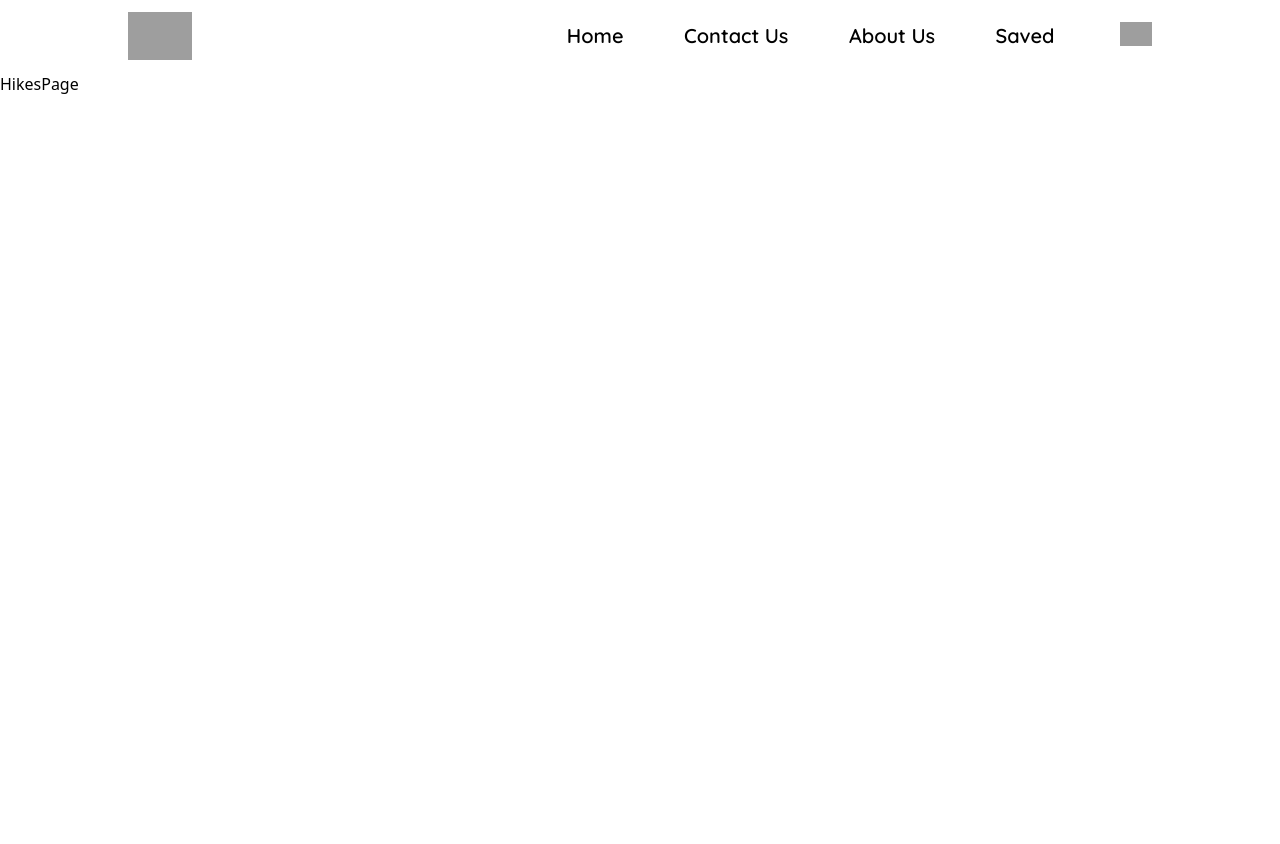
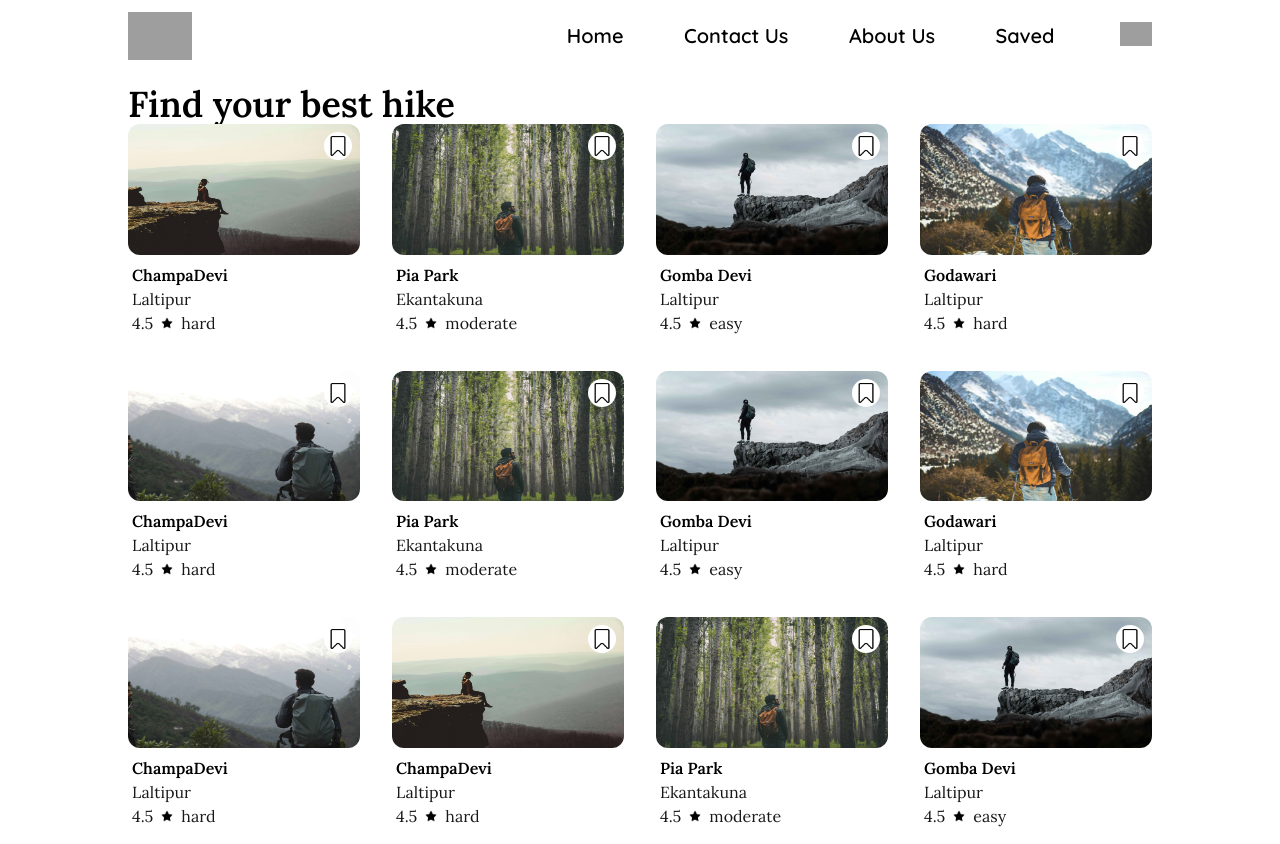
Before and after one commit to sunilshrestha07/HikerHeven, a React (Vite) app in the folder client/: page /level/all in a window 1280 px wide. Before the commit the page ends 800 px from the top, so only its background shows below. Built offline with nearby package versions, Linux system fonts and the light colour scheme; grey boxes are pictures that could not be loaded.

Commit message:
made find more page

```diff
--- a/client/src/pages/HikesPage.tsx
+++ b/client/src/pages/HikesPage.tsx
@@ -1,5 +1,60 @@
+import { Link } from "react-router-dom";
+import { paddingSize } from "../declareSize";
+
 export default function HikesPage() {
+  const favorite =[
+    {name:'ChampaDevi',location:'Laltipur',rating:'4.5',image:'/crouselImage/lowOne.jpg',level:'hard'},
+    {name:'Pia Park',location:'Ekantakuna',rating:'4.5',image:'/crouselImage/lowTwo.jpg',level:'moderate'},
+    {name:'Gomba Devi',location:'Laltipur',rating:'4.5',image:'/crouselImage/lowThree.jpg',level:'easy'},
+    {name:'Godawari',location:'Laltipur',rating:'4.5',image:'/crouselImage/lowFour.jpg',level:'hard'},
+    {name:'ChampaDevi',location:'Laltipur',rating:'4.5',image:'/crouselImage/lowFive.jpg',level:'hard'},
+    {name:'Pia Park',location:'Ekantakuna',rating:'4.5',image:'/crouselImage/lowTwo.jpg',level:'moderate'},
+    {name:'Gomba Devi',location:'Laltipur',rating:'4.5',image:'/crouselImage/lowThree.jpg',level:'easy'},
+    {name:'Godawari',location:'Laltipur',rating:'4.5',image:'/crouselImage/lowFour.jpg',level:'hard'},
+    {name:'ChampaDevi',location:'Laltipur',rating:'4.5',image:'/crouselImage/lowFive.jpg',level:'hard'},
+    {name:'ChampaDevi',location:'Laltipur',rating:'4.5',image:'/crouselImage/lowOne.jpg',level:'hard'},
+    {name:'Pia Park',location:'Ekantakuna',rating:'4.5',image:'/crouselImage/lowTwo.jpg',level:'moderate'},
+    {name:'Gomba Devi',location:'Laltipur',rating:'4.5',image:'/crouselImage/lowThree.jpg',level:'easy'},
+]
   return (
-    <div>HikesPage</div>
+    <>
+      <div className="">
+        <div className={paddingSize}>
+          <div className="">
+            <p className="font-Lora text-4xl font-semibold">Find your best hike</p>
+          </div>
+          <div className="">
+          <div className=" grid grid-cols-2 sm:grid-cols-4 gap-8 sm:gap-8  ">
+                            {favorite
+                            //showing only 4 hikes
+                            .map((hike,index)=>(
+                                <div className=" col-span-1 cursor-pointer relative" key={index}>
+                                    <Link to='/aboutHike'>
+                                        <div className="">
+                                            <div className="w-full aspect-video object-cover rounded-xl overflow-hidden">
+                                                <img className=" w-full h-full hover:scale-110 transition ease-in-out duration-200" src={hike.image} alt="" />
+                                            </div>
+                                            <div className=" mt-1 p-1">
+                                                <p className="text-xs sm:text-base font-Lora font-semibold">{hike.name}</p>
+                                                <p className="text-xs sm:text-base font-Lora opacity-90">{hike.location}</p>
+                                                <div className=" flex gap-2  items-center">
+                                                    <p className="text-xs sm:text-base  font-Lora opacity-90">{hike.rating}</p>
+                                                    <img src="/navImages/star.png" className="h-3 " alt="" />
+                                                    <p className="text-xs sm:text-base  font-Lora opacity-90">{hike.level}</p>
+                                                </div>
+                                            </div>
+                                        </div>
+                                    </Link>
+                                    {/* for adding to saved */}
+                                    <div className="flex justify-center items-center bg-white rounded-full absolute top-2 right-2 p-1">
+                                        <img className=" h-3 sm:h-5" src="/navImages/save.png" alt="" />
+                                    </div>
+                                </div>
+                            ))}
+                        </div>
+          </div>
+        </div>
+      </div>
+    </>
   )
 }
```
